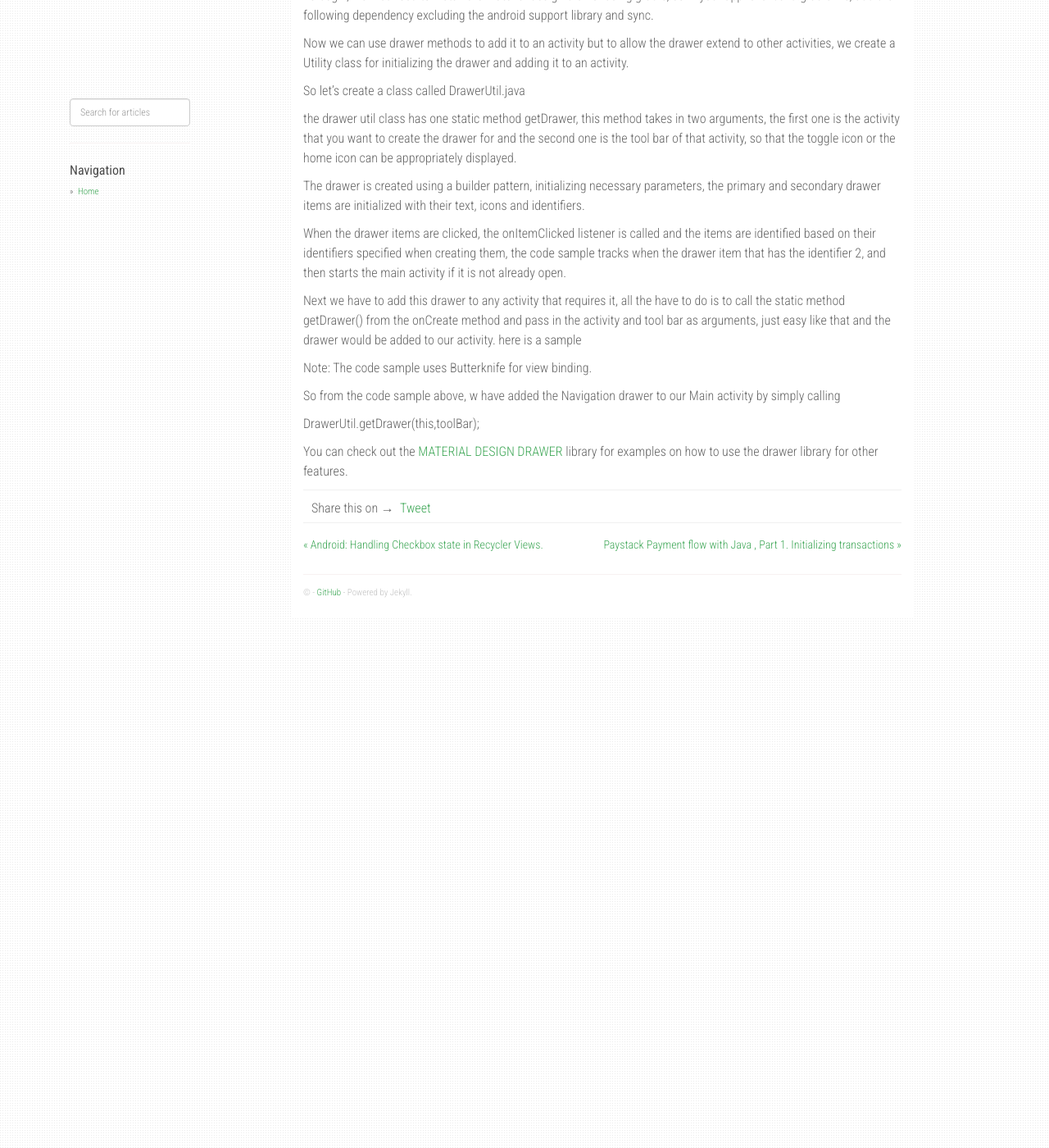
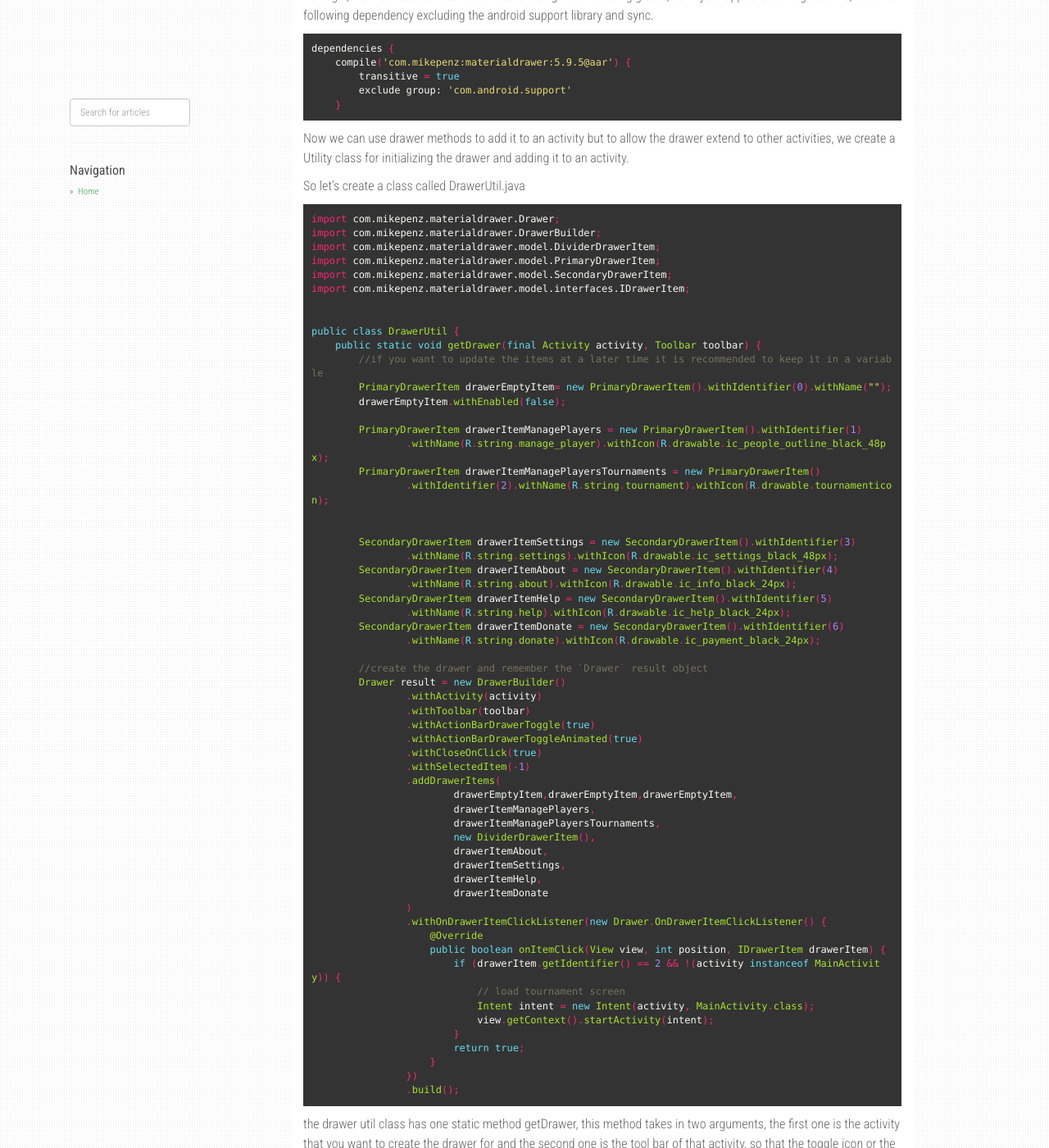
Before and after one commit to Oziomajnr/Ozioma-Personal-Website, a Jekyll site: the page built from blog/_posts/2017-10-24-android--using-navigation-drawer-across-multiple-activities--the-easiest-way.markdown, in a window 1280 px wide and 1400 px high, scrolled down 374 px. Shown: the whole window at 82% size. Built offline with Jekyll 4.4.1, drawn with Linux system fonts in a browser that asks for light colours; nearby versions of some CDN libraries; comment, search, counter and statistics services are not loaded; some of the changed text lies outside the part shown.

````diff
--- a/blog/_posts/2017-10-04-your-singleton-might-not-be--single.markdown
+++ b/blog/_posts/2017-10-04-your-singleton-might-not-be--single.markdown
@@ -5,7 +5,7 @@ date:	2017-10-04
 ---
 
 <p align="center">
- <img src="img/0CAvq1Jb3ynFuSwnG.png" alt="Singleton Diagram">
+ <img src="/img/0CAvq1Jb3ynFuSwnG.png" alt="Singleton Diagram">
 </p>
 
 
--- a/blog/_posts/2017-10-24-android--using-navigation-drawer-across-multiple-activities--the-easiest-way.markdown
+++ b/blog/_posts/2017-10-24-android--using-navigation-drawer-across-multiple-activities--the-easiest-way.markdown
@@ -19,12 +19,79 @@ in your activities. We would extend this to multiple activities.
 
 To begin, we first need to install the Material design drawer using gradle, so in your app level build.gradle
 file, add the following dependency excluding the android support library and sync.
+```groovy
+dependencies {
+    compile('com.mikepenz:materialdrawer:5.9.5@aar') {
+        transitive = true
+        exclude group: 'com.android.support'
+    }
+```
 
 Now we can use drawer methods to add it to an activity but to allow the drawer extend to other activities,
 we create a Utility class for initializing the drawer and adding it to an activity.
 
 So let’s create a class called DrawerUtil.java
+```java
+import com.mikepenz.materialdrawer.Drawer;
+import com.mikepenz.materialdrawer.DrawerBuilder;
+import com.mikepenz.materialdrawer.model.DividerDrawerItem;
+import com.mikepenz.materialdrawer.model.PrimaryDrawerItem;
+import com.mikepenz.materialdrawer.model.SecondaryDrawerItem;
+import com.mikepenz.materialdrawer.model.interfaces.IDrawerItem;
 
+
+public class DrawerUtil {
+    public static void getDrawer(final Activity activity, Toolbar toolbar) {
+        //if you want to update the items at a later time it is recommended to keep it in a variable
+        PrimaryDrawerItem drawerEmptyItem= new PrimaryDrawerItem().withIdentifier(0).withName("");
+        drawerEmptyItem.withEnabled(false);
+
+        PrimaryDrawerItem drawerItemManagePlayers = new PrimaryDrawerItem().withIdentifier(1)
+                .withName(R.string.manage_player).withIcon(R.drawable.ic_people_outline_black_48px);
+        PrimaryDrawerItem drawerItemManagePlayersTournaments = new PrimaryDrawerItem()
+                .withIdentifier(2).withName(R.string.tournament).withIcon(R.drawable.tournamenticon);
+
+
+        SecondaryDrawerItem drawerItemSettings = new SecondaryDrawerItem().withIdentifier(3)
+                .withName(R.string.settings).withIcon(R.drawable.ic_settings_black_48px);
+        SecondaryDrawerItem drawerItemAbout = new SecondaryDrawerItem().withIdentifier(4)
+                .withName(R.string.about).withIcon(R.drawable.ic_info_black_24px);
+        SecondaryDrawerItem drawerItemHelp = new SecondaryDrawerItem().withIdentifier(5)
+                .withName(R.string.help).withIcon(R.drawable.ic_help_black_24px);
+        SecondaryDrawerItem drawerItemDonate = new SecondaryDrawerItem().withIdentifier(6)
+                .withName(R.string.donate).withIcon(R.drawable.ic_payment_black_24px);
+
+        //create the drawer and remember the `Drawer` result object
+        Drawer result = new DrawerBuilder()
+                .withActivity(activity)
+                .withToolbar(toolbar)
+                .withActionBarDrawerToggle(true)
+                .withActionBarDrawerToggleAnimated(true)
+                .withCloseOnClick(true)
+                .withSelectedItem(-1)
+                .addDrawerItems(
+                        drawerEmptyItem,drawerEmptyItem,drawerEmptyItem,
+                        drawerItemManagePlayers,
+                        drawerItemManagePlayersTournaments,
+                        new DividerDrawerItem(),
+                        drawerItemAbout,
+                        drawerItemSettings,
+                        drawerItemHelp,
+                        drawerItemDonate
+                )
+                .withOnDrawerItemClickListener(new Drawer.OnDrawerItemClickListener() {
+                    @Override
+                    public boolean onItemClick(View view, int position, IDrawerItem drawerItem) {
+                        if (drawerItem.getIdentifier() == 2 && !(activity instanceof MainActivity)) {
+                            // load tournament screen
+                            Intent intent = new Intent(activity, MainActivity.class);
+                            view.getContext().startActivity(intent);
+                        }
+                        return true;
+                    }
+                })
+                .build();
+```
 the drawer util class has one static method getDrawer, this method takes in two arguments,
 the first one is the activity that you want to create the drawer for and the second one is the tool bar of
 that activity, so that the toggle icon or the home icon can be appropriately displayed.
@@ -39,6 +106,24 @@ identifier 2, and then starts the main activity if it is not already open.
 Next we have to add this drawer to any activity that requires it, all the have to do is to call the static
  method getDrawer() from the onCreate method and pass in the activity and tool bar as arguments,
   just easy like that and the drawer would be added to our activity. here is a sample
+```java
+ @BindView(R.id.toolbar)
+    public Toolbar toolBar;
+
+
+    @Override
+    protected void onCreate(Bundle savedInstanceState) {
+        try {
+            super.onCreate(savedInstanceState);
+            setContentView(R.layout.activity_main);
+            ButterKnife.bind(this);
+
+            toolBar.setTitle(getResources().getString(R.string.tournament));
+            setSupportActionBar(toolBar);
+
+            DrawerUtil.getDrawer(this,toolBar);
+            ...
+```
 
 Note: The code sample uses Butterknife for view binding.
 
--- a/blog/_posts/2018-08-24-3-useful-tips-for-using-google-cloud-datastore.markdown
+++ b/blog/_posts/2018-08-24-3-useful-tips-for-using-google-cloud-datastore.markdown
@@ -5,7 +5,7 @@ date:	2018-08-24
 ---
 
 <p align="center">
- <img src="img/1ZS8CDu-r4vwbO-0--O8Aug.png" alt="Event bus explanation">
+ <img src="/img/google_data_store_pic.png" alt="Event bus explanation">
 </p>
 
  Google Cloud Datastore is a managed, schema-less and highly scalable [NoSql](https://hackernoon.com/tagged/nosql)
````
Also changed, not shown: blog/_posts/2017-11-01-paystack-payment-flow-with-java---part-1--initializing-transactions.markdown (deleted, +0 -50 lines), blog/_posts/2017-11-07-paystack-payment-flow-with-java---part-2--verifying-payments.markdown (deleted, +0 -42 lines), blog/_posts/2018-08-13-communicating-between-components-in-java-using-guava-event-bus.markdown (+12 -7 lines), blog/index.md (+6 -0 lines), blog/img/google_data_store_pic.png (renamed from blog/img/1ZS8CDu-r4vwbO-0--O8Aug.png).
